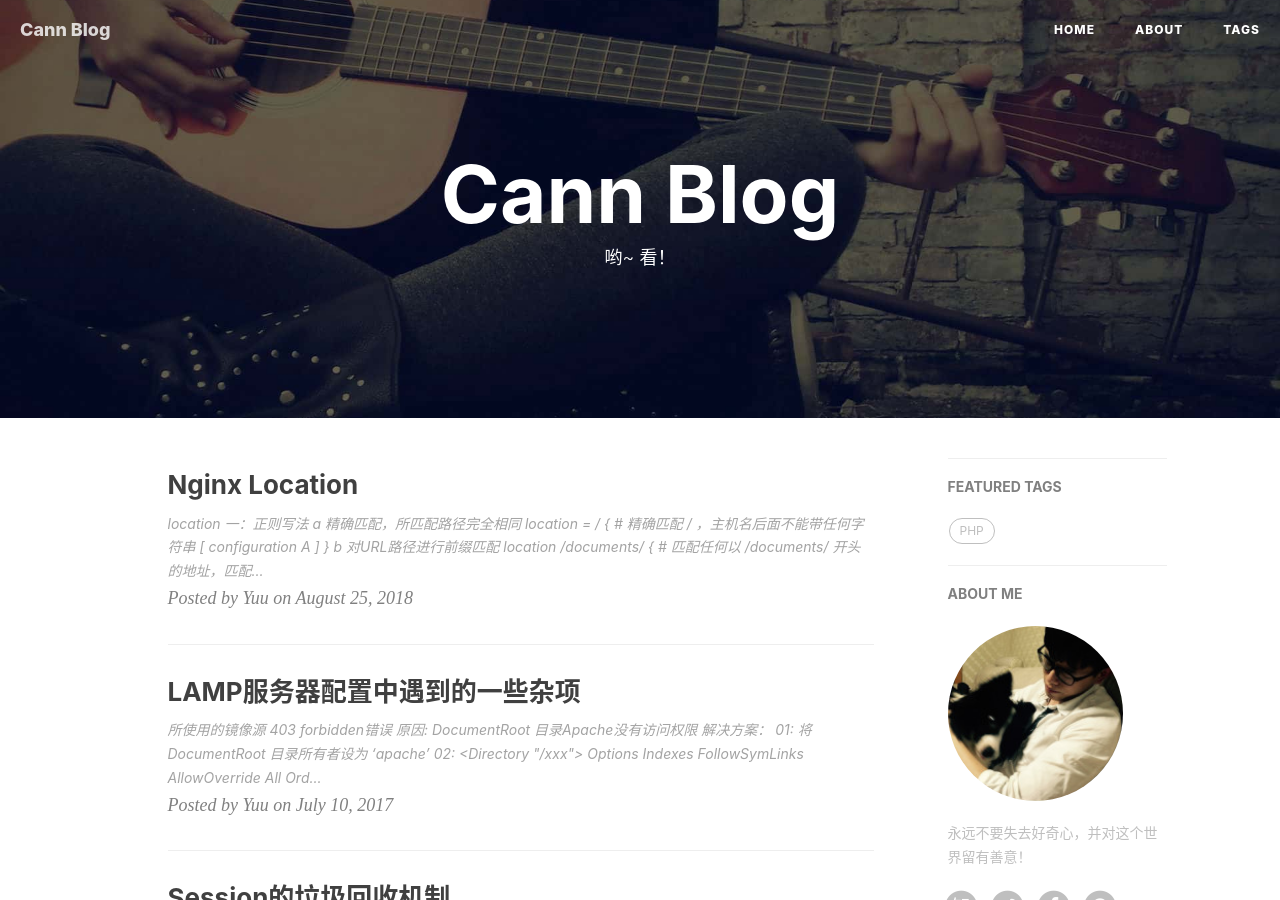
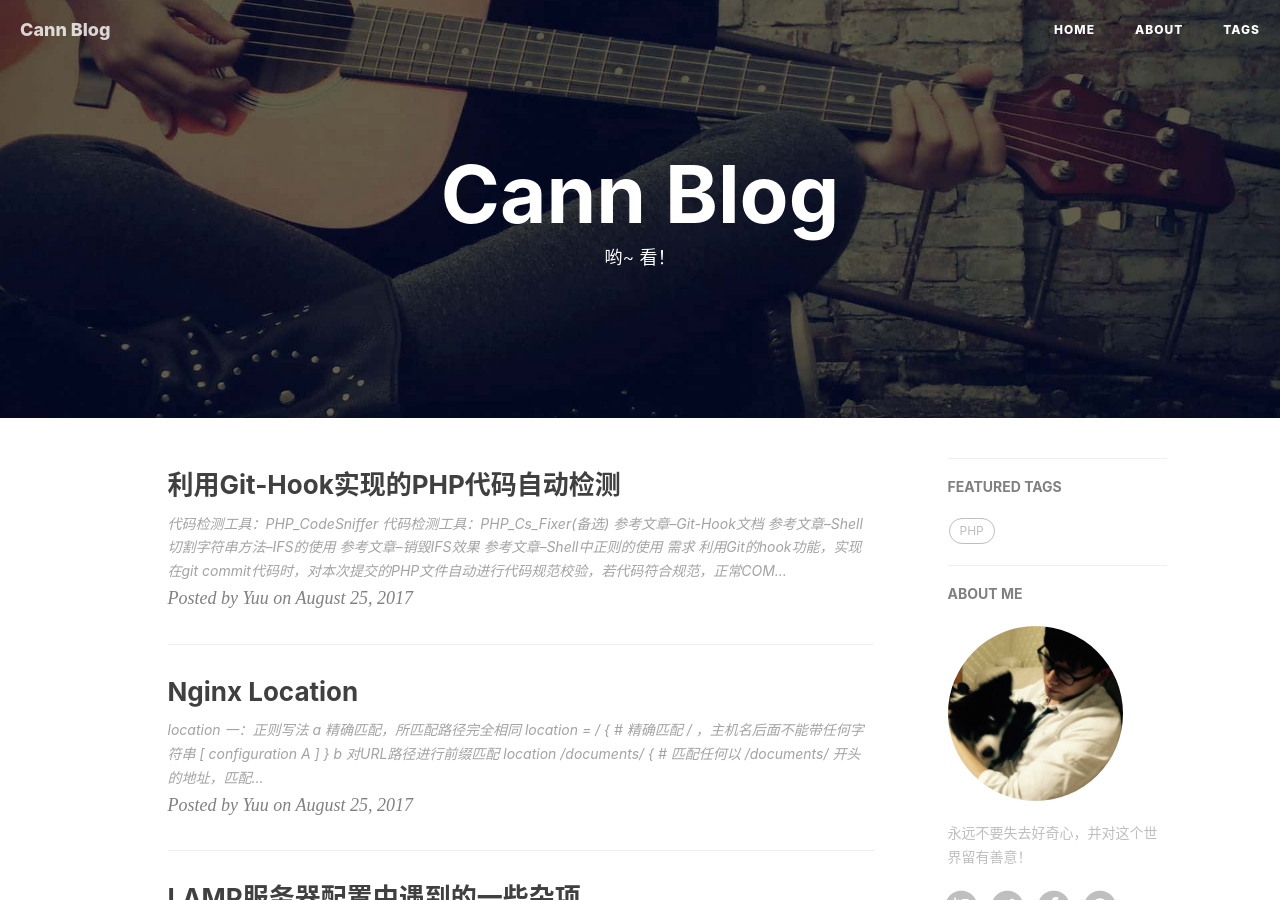
Before and after one commit to cnny/cnny.github.io, a Jekyll site: the page built from index.html, in a window 1280 px wide and 900 px high. Built offline with Jekyll 4.4.1, drawn with Linux system fonts in a browser that asks for light colours; nearby versions of some CDN libraries; the list of posts is cut into pages by our own code; comment, search, counter and statistics services are not loaded; some of the changed lines change nothing that is shown.

Commit message:
利用Git-Hook实现的PHP代码自动检测

````diff
--- a/_posts/2017-08-25-Nginx-Location.md
+++ b/_posts/2017-08-25-Nginx-Location.md
@@ -2,7 +2,7 @@
 layout:     post
 title:      "Nginx Location"
 subtitle:   ""
-date:       2018-08-25 19:41:00
+date:       2017-08-25 19:41:00
 author:     "Yuu"
 header-img: "img/post-php-cs-fixer.jpg"
 tags:
--- /dev/null
+++ b/_posts/2017-09-27-PHP-Eslint-Git-Hook.md
@@ -0,0 +1,145 @@
+---
+layout:     post
+title:      "利用Git-Hook实现的PHP代码自动检测"
+subtitle:   ""
+date:       2017-08-25 20:41:00
+author:     "Yuu"
+header-img: "img/20170927.jpeg"
+tags:
+    - Git
+    - PHP
+    - Shell
+---
+ >[代码检测工具：PHP_CodeSniffer](https://github.com/squizlabs/PHP_CodeSniffer)
+ [代码检测工具：PHP_Cs_Fixer(备选)](https://github.com/FriendsOfPHP/PHP-CS-Fixer)
+ [参考文章--Git-Hook文档](https://git-scm.com/book/zh/v2/%E8%87%AA%E5%AE%9A%E4%B9%89-Git-Git-%E9%92%A9%E5%AD%90)
+ [参考文章--Shell 切割字符串方法--IFS的使用](http://smilejay.com/2011/12/bash_ifs/)
+ [参考文章--销毁IFS效果](http://blog.csdn.net/csfreebird/article/details/7974298)
+ [参考文章--Shell中正则的使用](http://www.111cn.net/phper/210/88457.htm)
+
+#### 需求
+利用Git的hook功能，实现在`git commit`代码时，对本次提交的PHP文件自动进行代码规范校验，若代码符合规范，正常COMMIT，不符合规范，中断提交，并显示不合规范的内容。
+
+#### Step 1 -- 代码校验工具
+对代码规范进行校验很很简单，GitHub上有两个工具，分别是PHP_CodeSniffer和PHP_Cs_Fixer，功能差不多，我选择的是前者。composer install后，执行`./vendor/bin/phpcs` 就可以对文件进行校验
+
+#### Step 2 -- GitHook
+GitHook脚本文件只需要放在`.git/hooks`目录下，并命名为特定名称，即会在恰当场景中自动触发。例如 `pre-commit`会在`git commit`是触发，而`post-commit`会在`git commit`完成后触发。
+
+脚本返回非零数，则自动终止Git操作
+
+#### Step 3 -- 编写Shell脚本
+因为仅仅需要对用户要提交的文件进行校验，一开始的思路是：获取`git diff --stat`的执行结果，例：
+
+```
+controllers/cann1Controller.php | 4 +++- controllers/cann2Controller.php | 2 +-  1 file changed, 1 insertion(+), 1 deletion(-)
+```
+
+再利用正则匹配，将该字符串中的PHP文件匹配出来，最后将所有文件循环执行代码校验程序，若有代码规范error，将其输出，并输出1，终止Git操作。
+
+##### A：Shell中的正则
+Shell中利用`=~`进行匹配，再利用`${BASH_REMATCH[n]}`获取匹配到的值，例：
+
+```
+if [[ 11:22:33:44 =~ ([0-9]{2}):([0-9]{2}):([0-9]{2}):([0-9]{2}) ]]
+    then
+        echo ${BASH_REMATCH[1]}
+        echo ${BASH_REMATCH[2]}
+        echo ${BASH_REMATCH[3]}
+        echo ${BASH_REMATCH[4]}
+    fi
+```
+
+输出结果：
+
+```
+11
+22
+33
+44
+```
+
+##### B：将字符串切割为数组
+在实际操作中发现一个问题，`=~`运算符，只会对一个字符串进行一次匹配，这就意味着，我用`git diff --stat`获取到的字符串中，即使有多个文件，也仅仅会匹配到第一个文件。
+
+于是有了将这个字符串按照一定规则切割为数组，再循环匹配的方案。
+
+经过查询，确定了切割字符串的运算符为`IFS`
+
+使用方式：
+
+```
+#!/bin/sh
+diffPath=www/eee/rrr
+statusCode=0
+
+IFS='/'
+
+for path in diffPath
+do
+    echo path
+done
+```
+输出
+
+```
+www
+eee
+rrr
+```
+
+>注意：`IFS`作用于为全局，也就是说，只要你在脚本中定义了`IFS`,那么脚本中的所有字符串都会按照这个规则进行切割。解决方案为再定义：`IFS=$*`
+
+###### C：`git diff --stat` 无法获取新增文件
+在脚本即将写完时才发现这个坑，`git diff --stat`仅仅能够检测到modified的文件，这样新文件就会绕过校验。于是决定将`git diff --stat`换成`git status`,获取信息如下：
+
+```
+On branch develop
+Your branch is up-to-date with 'origin/develop'.
+Changes to be committed:
+  (use "git reset HEAD <file>..." to unstage)
+
+    new file:   test.php
+
+Changes not staged for commit:
+  (use "git add <file>..." to update what will be committed)
+  (use "git checkout -- <file>..." to discard changes in working directory)
+
+    modified:   controllers/RechargeblueController.php
+
+Untracked files:
+  (use "git add <file>..." to include in what will be committed)
+
+    custom_ruleset.xml
+```
+
+所幸，脚本整体逻辑并不需要修改，仅仅修改正则匹配规则就可以了。另外，用`git status`一个优点：能够选择性匹配`new file` `modified` `untracked`文件。
+
+>PS：这里有遇到上面说的`IFS`作用域的坑，`git diff --stat` 我是用`|`进行字符串切割，所以并没有其他字符串受到影响，但`git status`是根据`换行`进行切割，结果把`PHP_CodeSniffer`的校验结果也进行了切割，导致最后输出的`error message`没有换行，挤成一团。
+
+以上！
+
+##### 脚本：
+
+```
+#!/bin/sh
+diffPath=$(git status)
+statusCode=0
+
+IFS=$'\x0A'
+
+for path in $diffPath
+do
+    if [[ $path =~ new\ file:\ \ \ (.*\.php) || $path =~ modified:\ \ \ (.*\.php) ]]
+    then
+        IFS=$*
+        error=$(./vendor/bin/phpcs --standard=custom_ruleset.xml ${BASH_REMATCH[1]})
+        if [[ ${error} ]]; then
+            statusCode=1
+            echo ${error}
+        fi
+    fi
+done
+
+exit ${statusCode}
+```
````
Also changed, not shown: img/20170927.jpeg (added).
